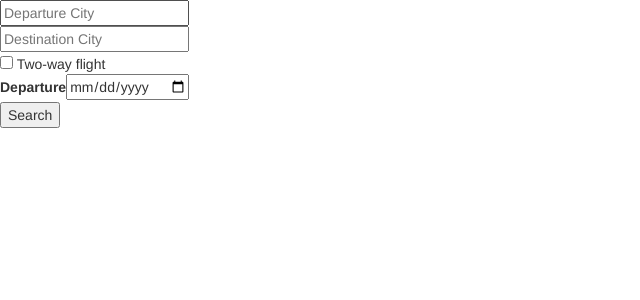
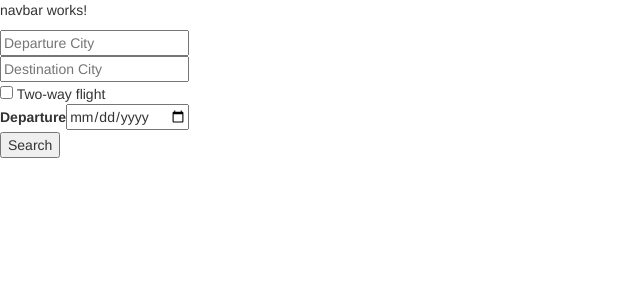
Before and after one commit to DanaIliescu/forms-mandatory-1, an Angular app: page / in a window 1280 px wide. Shown: the top 300 px of the page, without its empty margins (0-640 px from the left). Built offline with nearby package versions, Linux system fonts and the light colour scheme.

Commit message:
created navbar component

```diff
--- a/src/app/app.component.html
+++ b/src/app/app.component.html
@@ -1 +1,2 @@
+<navbar></navbar>
 <air-form></air-form>
--- a/src/app/app.module.ts
+++ b/src/app/app.module.ts
@@ -5,11 +5,13 @@ import { HttpModule } from '@angular/http';
 
 import { AppComponent } from './app.component';
 import { AirFormComponent } from './air-form/air-form.component';
+import { NavbarComponent } from './navbar/navbar.component';
 
 @NgModule({
   declarations: [
     AppComponent,
-    AirFormComponent
+    AirFormComponent,
+    NavbarComponent
   ],
   imports: [
     BrowserModule,
--- /dev/null
+++ b/src/app/navbar/navbar.component.html
@@ -0,0 +1,3 @@
+<p>
+  navbar works!
+</p>
--- /dev/null
+++ b/src/app/navbar/navbar.component.ts
@@ -0,0 +1,15 @@
+import { Component, OnInit } from '@angular/core';
+
+@Component({
+  selector: 'navbar',
+  templateUrl: './navbar.component.html',
+  styleUrls: ['./navbar.component.css']
+})
+export class NavbarComponent implements OnInit {
+
+  constructor() { }
+
+  ngOnInit() {
+  }
+
+}
```
Also changed, not shown: src/app/navbar/navbar.component.css (added), 1 other file (tests, documents, lock files or other folders).
